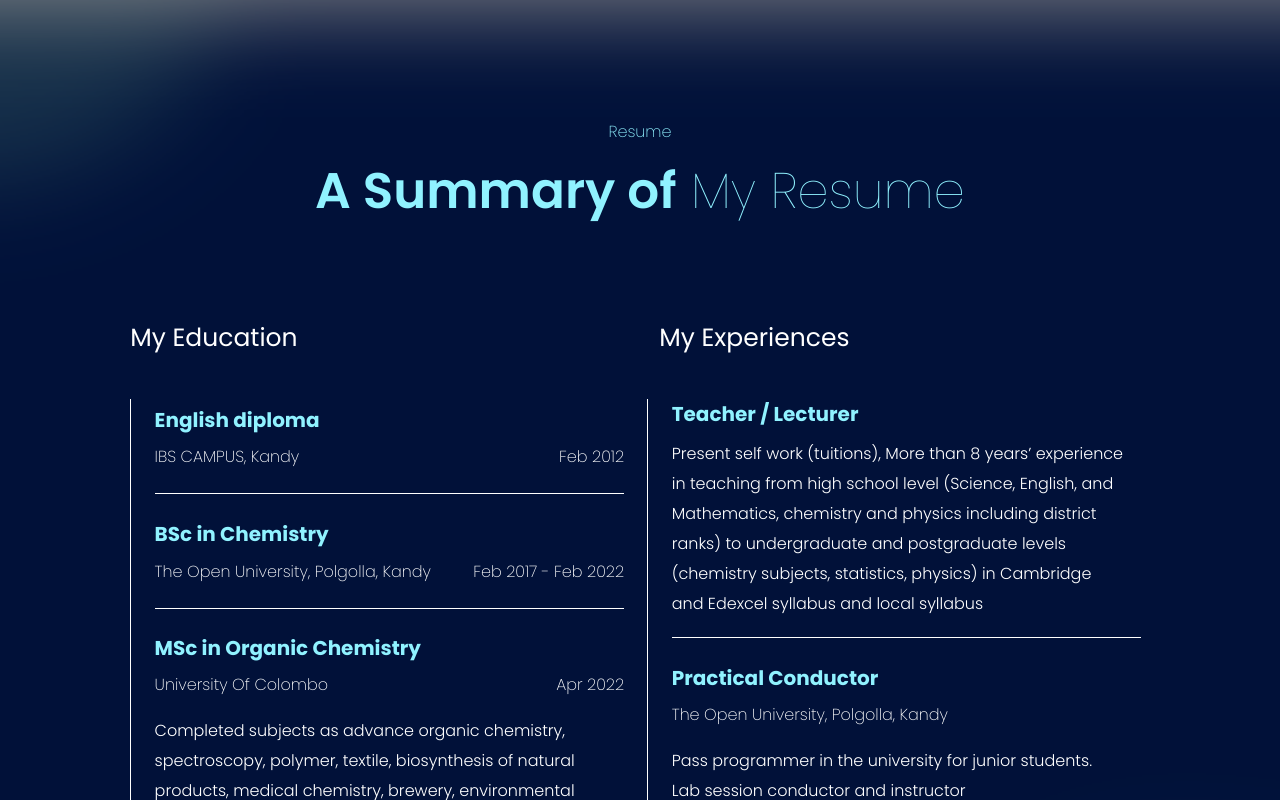
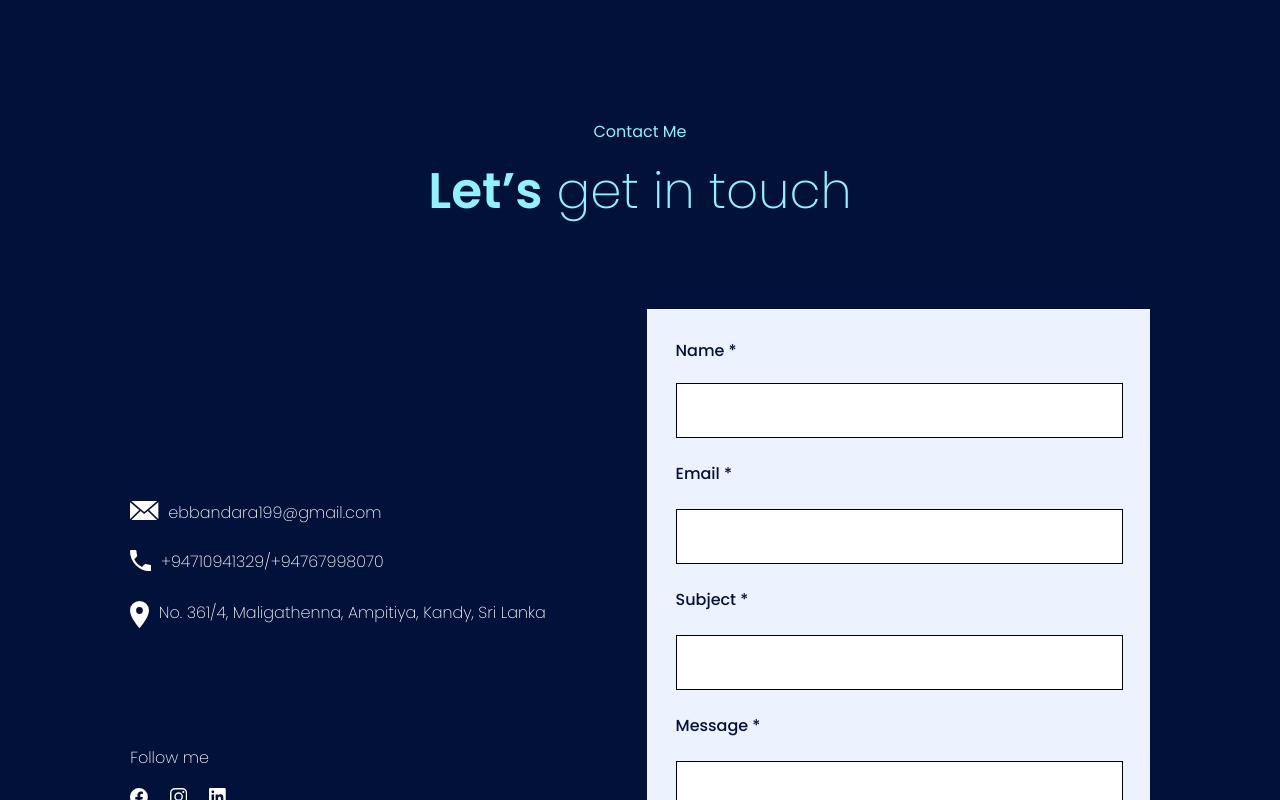
Before and after one commit to thisarusupun/portfolio-vidushi, a React (Vite) app: page / in a window 1280 px wide. Shown: the top 800 px of the page. Built offline with nearby package versions, Linux system fonts and the light colour scheme; a web font is replaced by a local one.

Commit message:
form funtion added

```diff
--- a/src/App.jsx
+++ b/src/App.jsx
@@ -7,7 +7,7 @@ import Footer from "./components/Footer";
 const App = () => {
   return <div>
 
-    <Resume/>
+    <Contacts/>
 
     </div>;
 };
--- a/src/pages/Contacts.jsx
+++ b/src/pages/Contacts.jsx
@@ -13,7 +13,7 @@ function Contacts() {
           <div className='absolute w-[39.23vw] h-[697px] left-[50.58vw] bg-transparent pt-[80px]'>
 
             <div className='w-[39.23vw] h-[697px] bg-[#EDF2FF]'>
-             <form>
+             <form action="https://getform.io/f/rbeqgpvb" method="POST">
                 <p className='font-[poppins] font-medium pt-[30px] text-left pl-[2.196vw] text-[#00113D] opacity-1 h-[23px] pb-[20px]'>Name *</p> <br/>
              <div className='pl-[2.196vw]'>
                     <input
@@ -33,7 +33,7 @@ function Contacts() {
                     name="email"
 // value={formData.name}
 // onChange={handleChange}
-                    className="text-gray-700 border-black border h-[55px] w-[34.94vw]  text-[24px]"
+                    className="text-gray-700 border-black border h-[55px] w-[34.94vw]  text-[24px] z-100"
                     required/>
              </div><br/>
                   <p className=' font-[poppins] font-medium text-left pl-[2.196vw] text-[#00113D] opacity-1 h-[23px] pb-[20px]'>Subject *</p><br/>
@@ -70,16 +70,16 @@ function Contacts() {
 
 
 
-<div className='relative top-[272.09px] left-[10.175vw]'>
+<div className='relative top-[272.09px] left-[10.175vw] w-[38vw]'>
 
 <div className='flex flex-row space-x-[0.75vw]'>
 <svg xmlns="http://www.w3.org/2000/svg" width="28.375" height="19.154" viewBox="0 0 28.375 19.154">
   <path id="Icon_zocial-email" data-name="Icon zocial-email" d="M.072,21.525V5.764q0-.027.082-.52L9.43,13.18.181,22.073a2.319,2.319,0,0,1-.109-.547ZM1.3,4.15a1.179,1.179,0,0,1,.465-.082H26.75a1.549,1.549,0,0,1,.493.082l-9.3,7.962-1.231.985-2.435,2-2.435-2-1.231-.985Zm.027,18.99,9.331-8.948,3.612,2.928,3.612-2.928,9.331,8.948a1.314,1.314,0,0,1-.465.082H1.768a1.239,1.239,0,0,1-.438-.082Zm17.786-9.96,9.249-7.935a1.633,1.633,0,0,1,.082.52V21.525a2.1,2.1,0,0,1-.082.547Z" transform="translate(-0.072 -4.068)" fill="#fff"/>
 </svg>
-<p className='text-white poppins-thin text-[16px]'>ebbandara199@gmail.com</p>
+<p className='text-white poppins-thin text-[16px] w-[30vw]'>ebbandara199@gmail.com</p>
 </div>
 
-<div className='flex flex-row space-x-[0.75vw] pt-[25px] pb-[27px]'>
+<div className='flex flex-row space-x-[0.75vw] pt-[25px] pb-[27px] w-[30vw]'>
 <svg xmlns="http://www.w3.org/2000/svg" width="21.174" height="21.174" viewBox="0 0 21.174 21.174">
   <path id="Icon_material-local-phone" data-name="Icon material-local-phone" d="M8.758,13.664a17.82,17.82,0,0,0,7.752,7.752L19.1,18.828a1.17,1.17,0,0,1,1.2-.282,13.418,13.418,0,0,0,4.2.671,1.18,1.18,0,0,1,1.176,1.176V24.5A1.18,1.18,0,0,1,24.5,25.674a20,20,0,0,1-20-20A1.18,1.18,0,0,1,5.676,4.5H9.793A1.18,1.18,0,0,1,10.97,5.676a13.363,13.363,0,0,0,.671,4.2,1.181,1.181,0,0,1-.294,1.2L8.758,13.664Z" transform="translate(-4.5 -4.5)" fill="#fff"/>
 </svg>
```
